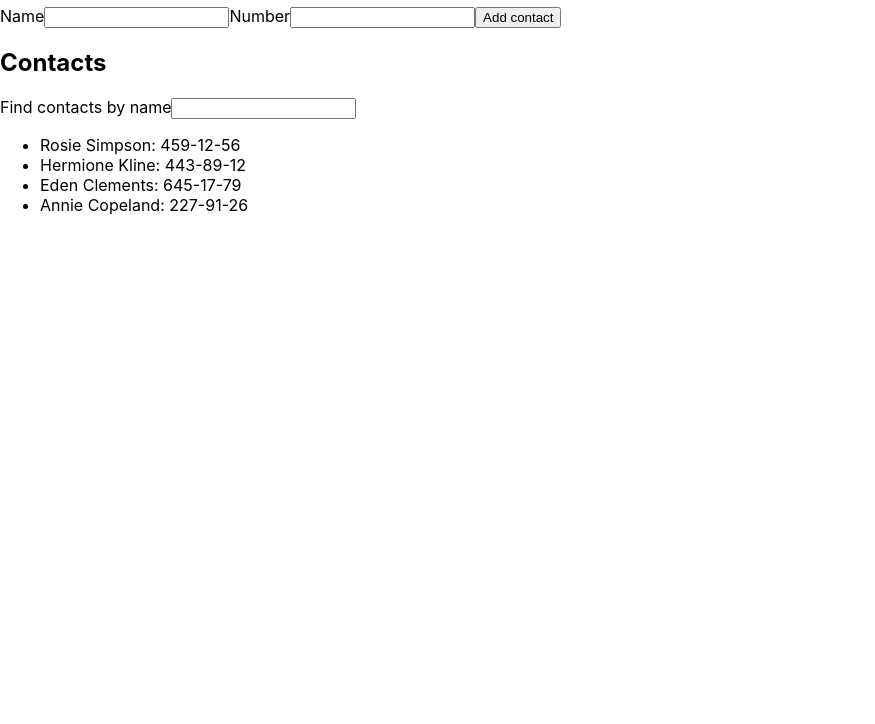
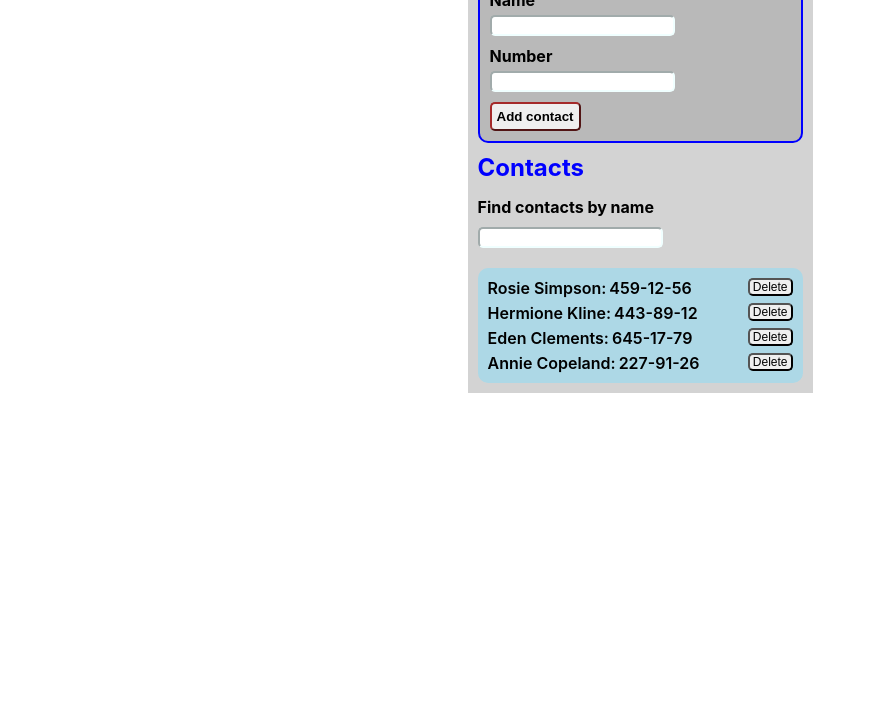
Before and after one commit to leonid-br/goit-react-hw-02-phonebook, a React app: page / in a window 1280 px wide. Shown: the part 76-800 px from the top of the page, without its empty margins (0-875 px from the left). Built offline with nearby package versions, Linux system fonts and the light colour scheme.

Commit message:
Дз 2 задание 2

```diff
--- a/package.json
+++ b/package.json
@@ -8,6 +8,7 @@
         "@testing-library/react": "^11.2.7",
         "@testing-library/user-event": "^12.8.3",
         "gh-pages": "^3.2.3",
+        "normalize-scss": "^7.0.1",
         "props": "^0.3.0",
         "react": "^17.0.2",
         "react-dom": "^17.0.2",
--- a/src/components/App.js
+++ b/src/components/App.js
@@ -2,6 +2,9 @@ import { Component } from 'react';
 import shortid from 'shortid';
 import ContactForm from './ContactForm';
 import Filter from './Filter';
+import ContactList from './ContactList';
+import Container from './Container';
+import Heading from './Heading';
 
 class App extends Component {
     state = {
@@ -31,46 +34,72 @@ class App extends Component {
         filter: '',
     };
 
-    addContact = obj => {
-        const contact = {
+    addContact = ({ name, number }) => {
+        const { contacts } = this.state;
+        const normalizeName = name.toLowerCase();
+        const checkedName = contacts.find(
+            ({ name }) => normalizeName === name.toLowerCase(),
+        );
+
+        const newContact = {
             id: shortid.generate(),
-            name: obj.name,
-            number: obj.number,
+            name,
+            number,
         };
+
+        if (checkedName) {
+            return alert(
+                `This contact "${name.toUpperCase()}" has already been added to your Phonebook`,
+            );
+        }
+
         this.setState(prevState => ({
-            contacts: [contact, ...prevState.contacts],
+            contacts: [newContact, ...prevState.contacts],
         }));
     };
 
     changeFilter = e => {
-        this.setState({ filter: e.currentTarget.value });
+        this.setState({
+            filter: e.currentTarget.value,
+        });
+    };
+
+    findContact = () => {
+        const { filter, contacts } = this.state;
+        const normalizeFilter = filter.toLowerCase();
+        return contacts.filter(contact =>
+            contact.name.toLowerCase().includes(normalizeFilter),
+        );
+    };
+
+    onDelete = idContact => {
+        this.setState(prevState => ({
+            contacts: prevState.contacts.filter(
+                ({ id }) => id !== idContact,
+            ),
+        }));
     };
 
     render() {
-        const normalizeFilter = this.state.filter.toLowerCase();
-        const findContact = this.state.contacts.filter(contact =>
-            contact.name.toLowerCase().includes(normalizeFilter),
-        );
+        const {
+            addContact,
+            changeFilter,
+            findContact,
+            onDelete,
+        } = this;
+        const { filter } = this.state;
 
         return (
-            <div>
-                <h1>Phonebook</h1>
-                <ContactForm onSubmit={this.addContact} />
-                <h2>Contacts</h2>
-                <Filter
-                    value={this.state.filter}
-                    onChange={this.changeFilter}
+            <Container>
+                <Heading title={'Phonebook'} />
+                <ContactForm onSubmit={addContact} />
+                <Heading title={'Contacts'} />
+                <Filter value={filter} onChange={changeFilter} />
+                <ContactList
+                    contactsArr={findContact()}
+                    deleteContact={onDelete}
                 />
-
-                <ul>
-                    {findContact.map(el => (
-                        <li key={el.id}>
-                            <span>{el.name}</span>:
-                            <span> {el.number}</span>
-                        </li>
-                    ))}
-                </ul>
-            </div>
+            </Container>
         );
     }
 }
--- a/src/components/ContactForm/ContactForm.js
+++ b/src/components/ContactForm/ContactForm.js
@@ -1,4 +1,5 @@
 import { Component } from 'react';
+import style from './ContactForm.module.css';
 // import PropTypes from 'prop-types';
 
 class ContactForm extends Component {
@@ -21,8 +22,11 @@ class ContactForm extends Component {
 
     render() {
         return (
-            <form onSubmit={this.handelSubmit}>
-                <label>
+            <form
+                onSubmit={this.handelSubmit}
+                className={style.form}
+            >
+                <label className={style.lable}>
                     Name
                     <input
                         type="text"
@@ -32,10 +36,11 @@ class ContactForm extends Component {
                         pattern="^[a-zA-Zа-яА-Я]+(([' -][a-zA-Zа-яА-Я ])?[a-zA-Zа-яА-Я]*)*$"
                         title="Имя может состоять только из букв, апострофа, тире и пробелов. Например Adrian, Jacob Mercer, Charles de Batz de Castelmore d'Artagnan и т. п."
                         required
+                        className={style.input}
                     />
                 </label>
 
-                <label>
+                <label className={style.lable}>
                     Number
                     <input
                         type="tel"
@@ -45,10 +50,13 @@ class ContactForm extends Component {
                         pattern="\+?\d{1,4}?[-.\s]?\(?\d{1,3}?\)?[-.\s]?\d{1,4}[-.\s]?\d{1,4}[-.\s]?\d{1,9}"
                         title="Номер телефона должен состоять цифр и может содержать пробелы, тире, круглые скобки и может начинаться с +"
                         required
+                        className={style.input}
                     />
                 </label>
 
-                <button type="submit">Add contact</button>
+                <button type="submit" className={style.button}>
+                    Add contact
+                </button>
             </form>
         );
     }
--- /dev/null
+++ b/src/components/ContactForm/ContactForm.module.css
@@ -0,0 +1,41 @@
+.form {
+    display: flex;
+    flex-direction: column;
+    align-items: flex-start;
+
+    border: solid 2px blue;
+    border-radius: 10px;
+
+    padding: 10px;
+    margin-bottom: 10px;
+
+    background-color: rgba(80, 80, 80, 0.2);
+}
+
+.lable {
+    margin-bottom: 10px;
+    font-weight: bold;
+}
+
+.input {
+    display: flex;
+    margin-top: 5px;
+    border-radius: 5px;
+    border-color: azure;
+}
+.input:focus {
+    border-radius: 5px;
+    border-color: red;
+    outline: 0;
+    outline-offset: 0;
+}
+
+.button {
+    padding: 5px;
+    border-radius: 5px;
+    border-color: brown;
+    font-weight: 700;
+}
+.button:hover {
+    background-color: coral;
+}
--- a/src/components/ContactItem/ContactItem.js
+++ b/src/components/ContactItem/ContactItem.js
@@ -0,0 +1,27 @@
+import PropTypes from 'prop-types';
+import style from './ContactItem.module.css';
+
+const ContactItem = ({ id, name, number, onDelete }) => {
+    return (
+        <li key={id} className={style.item}>
+            <span>{name}</span>:
+            <span className={style.number}>{number}</span>
+            <button
+                type="submit"
+                onClick={onDelete}
+                className={style.button}
+            >
+                Delete
+            </button>
+        </li>
+    );
+};
+
+ContactItem.propTypes = {
+    id: PropTypes.string,
+    name: PropTypes.string.isRequired,
+    number: PropTypes.string.isRequired,
+    onDelete: PropTypes.func.isRequired,
+};
+
+export default ContactItem;
--- /dev/null
+++ b/src/components/ContactItem/ContactItem.module.css
@@ -0,0 +1,25 @@
+.item {
+    font-weight: 600;
+    position: relative;
+}
+
+.item:not(:last-child) {
+    margin-bottom: 5px;
+}
+
+.button {
+    position: absolute;
+    right: 0;
+
+    font-size: 12px;
+    padding: 0 3px;
+    border-radius: 5px;
+}
+
+.button:hover {
+    background-color: indianred;
+}
+
+.number {
+    margin-left: 3px;
+}
--- /dev/null
+++ b/src/components/ContactItem/index.js
@@ -0,0 +1 @@
+export { default } from './ContactItem;';
--- /dev/null
+++ b/src/components/ContactList/ContactList.js
@@ -0,0 +1,23 @@
+import PropTypes from 'prop-types';
+import ContactItem from '../ContactItem/ContactItem';
+import style from './ContactList.module.css';
+
+const ContactList = ({ contactsArr, deleteContact }) => {
+    return (
+        <ul className={style.list}>
+            {contactsArr.map(el => (
+                <ContactItem
+                    key={el.id}
+                    name={el.name}
+                    number={el.number}
+                    onDelete={() => deleteContact(el.id)}
+                />
+            ))}
+        </ul>
+    );
+};
+
+ContactItem.porpTypes = {
+    contactsArr: PropTypes.array.isRequired,
+};
+export default ContactList;
--- /dev/null
+++ b/src/components/ContactList/ContactList.module.css
@@ -0,0 +1,7 @@
+.list {
+    margin-top: 20px;
+
+    background-color: lightblue;
+    border-radius: 10px;
+    padding: 10px;
+}
--- /dev/null
+++ b/src/components/ContactList/index.js
@@ -0,0 +1 @@
+export { default } from './ContactList';
--- /dev/null
+++ b/src/components/Container/Container.js
@@ -0,0 +1,12 @@
+import PropTypes from 'prop-types';
+import style from './Container.module.css';
+
+const Container = ({ children }) => (
+    <div className={style.container}>{children}</div>
+);
+
+Container.propTypes = {
+    children: PropTypes.node,
+};
+
+export default Container;
--- /dev/null
+++ b/src/components/Container/Container.module.css
@@ -0,0 +1,6 @@
+.container {
+    width: 325px;
+    margin: auto;
+    padding: 10px;
+    background-color: lightgray;
+}
--- /dev/null
+++ b/src/components/Container/index.js
@@ -0,0 +1 @@
+export { default } from './Container';
--- a/src/components/Filter/Filter.js
+++ b/src/components/Filter/Filter.js
@@ -1,11 +1,19 @@
 import PropTypes from 'prop-types';
+import style from './Filter.module.css';
 
-const Filter = ({ value, onChange }) => (
-    <label>
-        Find contacts by name
-        <input type="text" value={value} onChange={onChange} />
-    </label>
-);
+const Filter = ({ value, onChange }) => {
+    return (
+        <label className={style.label}>
+            Find contacts by name
+            <input
+                type="text"
+                value={value}
+                onChange={onChange}
+                className={style.input}
+            />
+        </label>
+    );
+};
 
 Filter.propTypes = {
     value: PropTypes.string.isRequired,
--- /dev/null
+++ b/src/components/Filter/Filter.module.css
@@ -0,0 +1,18 @@
+.label {
+    font-weight: 700;
+}
+
+.input {
+    display: flex;
+    margin-top: 10px;
+    border-radius: 5px;
+    border-color: azure;
+}
+
+.input:focus {
+    border-radius: 5px;
+    border-color: green;
+    outline: 0;
+    outline-offset: 0;
+    margin-bottom: 10px;
+}
--- /dev/null
+++ b/src/components/Heading/Heading.js
@@ -0,0 +1,10 @@
+import PropTypes from 'prop-types';
+import style from './Heading.module.css';
+
+const Heading = ({ title }) => (
+    <h2 className={style.title}>{title}</h2>
+);
+
+Heading.propTypes = { title: PropTypes.string.isRequired };
+
+export default Heading;
--- /dev/null
+++ b/src/components/Heading/Heading.module.css
@@ -0,0 +1,4 @@
+.title {
+    color: blue;
+    margin-bottom: 15px;
+}
--- /dev/null
+++ b/src/components/Heading/index.js
@@ -0,0 +1 @@
+export { default } from './Heading';
--- a/src/index.css
+++ b/src/index.css
@@ -1,3 +1,5 @@
+@import-normalize;
+
 body {
     margin: 0;
     font-family: -apple-system, BlinkMacSystemFont, 'Segoe UI',
@@ -11,3 +13,20 @@ code {
     font-family: source-code-pro, Menlo, Monaco, Consolas,
         'Courier New', monospace;
 }
+h1,
+h2,
+h3,
+ul,
+li,
+p {
+    margin: 0;
+    padding: 0;
+}
+
+ul {
+    list-style-type: none;
+}
+
+button {
+    cursor: pointer;
+}
```
Also changed, not shown: 1 other file.
